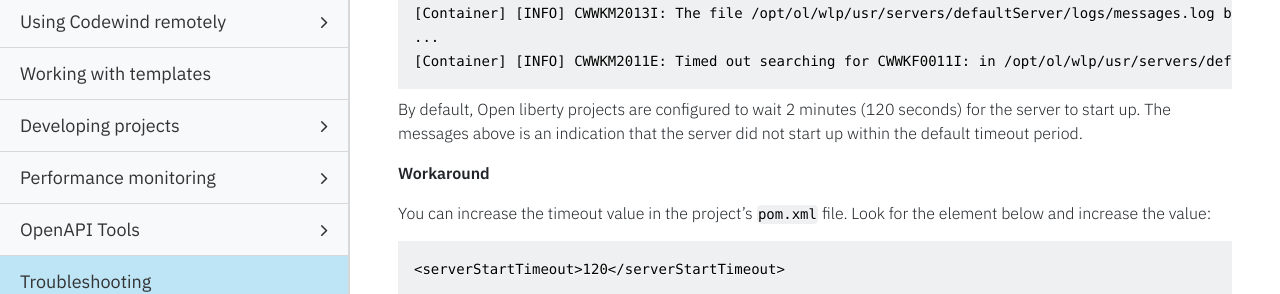
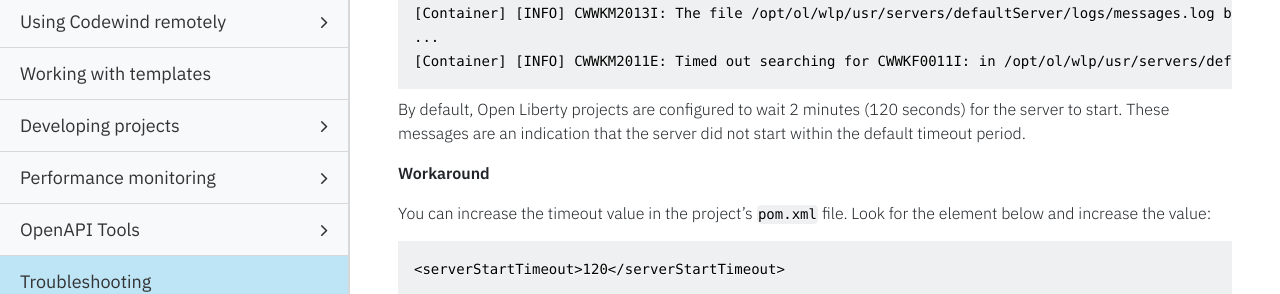
Before and after one commit to eclipse-archived/codewind-docs, a Jekyll site: the page built from docs/_documentations/troubleshooting.md, in a window 1280 px wide and 900 px high, scrolled down 11952 px. Shown: the part 161-455 px from the top of the window. Built offline with Jekyll 4.4.1, drawn with Linux system fonts in a browser that asks for light colours; nearby versions of some CDN libraries; comment, search, counter and statistics services are not loaded.

Commit message:
more review changes
Signed-off-by: Andrew Mak <makandre@ca.ibm.com>

````diff
--- a/docs/_documentations/troubleshooting.md
+++ b/docs/_documentations/troubleshooting.md
@@ -507,7 +507,7 @@ Occasionally, Appsody Open Liberty projects do not start, and you see the follow
 [Container] [INFO] CWWKM2011E: Timed out searching for CWWKF0011I: in /opt/ol/wlp/usr/servers/defaultServer/logs/messages.log.
 ```
 
-By default, Open liberty projects are configured to wait 2 minutes (120 seconds) for the server to start up.  The messages above is an indication that the server did not start up within the default timeout period.
+By default, Open Liberty projects are configured to wait 2 minutes (120 seconds) for the server to start. These messages are an indication that the server did not start within the default timeout period.
 
 **Workaround**
 
````
